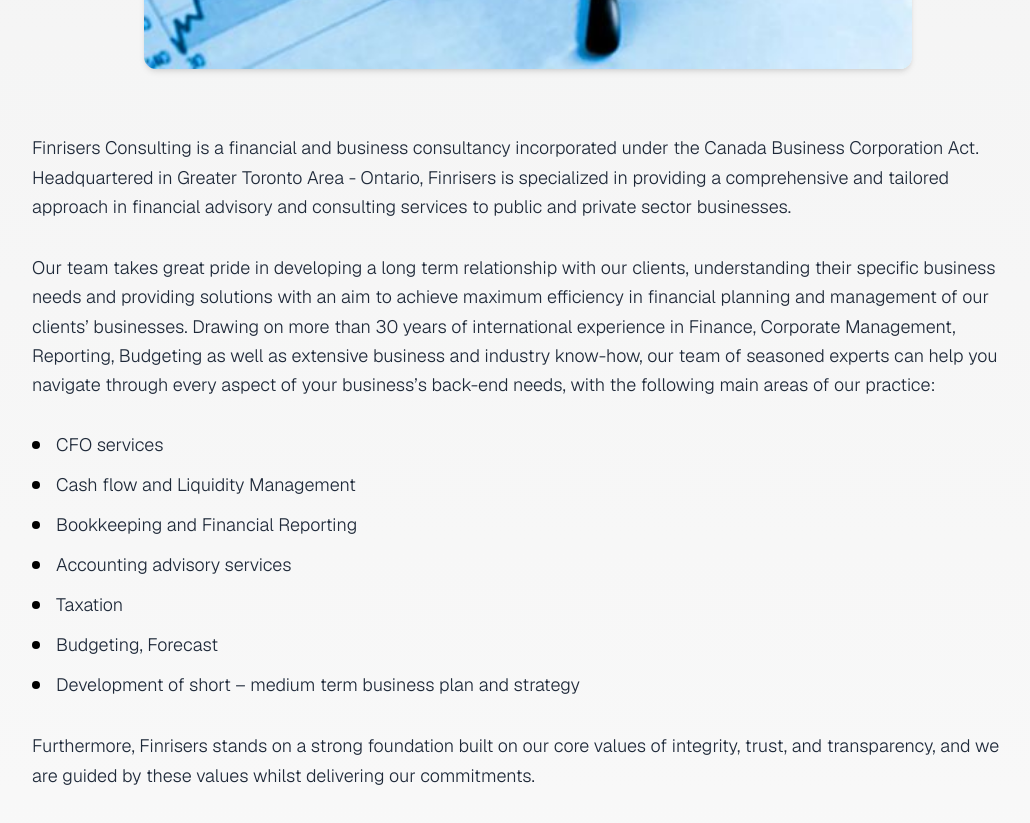
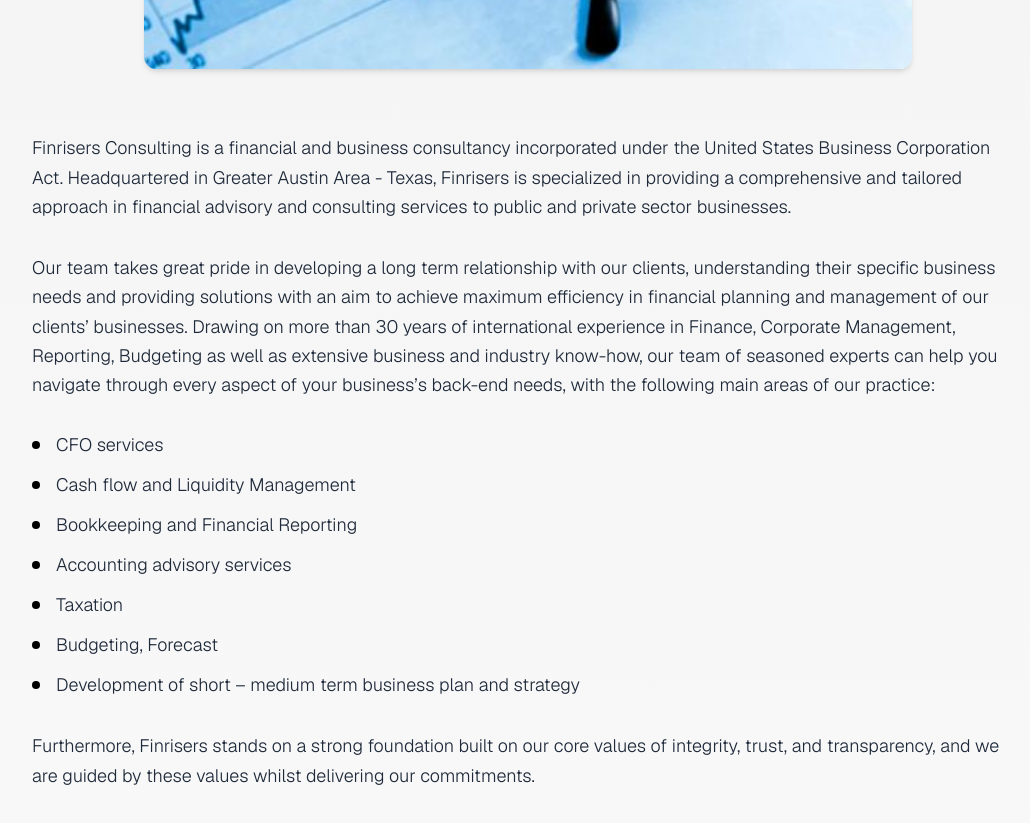
Before and after one commit to Finrisers-Finanical-Advisors/FFA, a Next.js app: page /about in a window 1280 px wide. Shown: the part 820-1643 px from the top of the page, without its empty margins (112-1142 px from the left). Built offline with nearby package versions, Linux system fonts and the light colour scheme.

Commit message:
Changed the Wbst Content

```diff
--- a/app/about/page.tsx
+++ b/app/about/page.tsx
@@ -113,7 +113,7 @@ export default function AboutPage() {
               viewport={{ once: true }}
             >
               <motion.p className="text-gray-800 text-lg leading-relaxed mb-8 font-light" variants={fadeInUp} custom={0.2}>
-                Finrisers Consulting is a financial and business consultancy incorporated under the Canada Business Corporation Act. Headquartered in Greater Toronto Area - Ontario, Finrisers is specialized in providing a comprehensive and tailored approach in financial advisory and consulting services to public and private sector businesses.
+                Finrisers Consulting is a financial and business consultancy incorporated under the United States Business Corporation Act. Headquartered in Greater Austin Area - Texas, Finrisers is specialized in providing a comprehensive and tailored approach in financial advisory and consulting services to public and private sector businesses.
               </motion.p>
 
               <motion.p className="text-gray-800 text-lg leading-relaxed mb-8 font-light" variants={fadeInUp} custom={0.4}>
--- a/components/locations-section.tsx
+++ b/components/locations-section.tsx
@@ -9,10 +9,10 @@
 //             {/* Service Areas */}
 //           </h2>
 //           <h3 className="text-xl md:text-2xl font-bold text-foreground">
-//             {/* Serving clients across Mississauga, Hamilton, Toronto, Markham, Vaughan, Brampton, Kitchener, Guelph, St. Catharines, Niagara Falls, Oakville, Burlington, Grimsby, Waterloo, and the surrounding areas. */}
+//             {/* Serving clients across Mississauga, Hamilton, Austin, Markham, Vaughan, Brampton, Kitchener, Guelph, St. Catharines, Niagara Falls, Oakville, Burlington, Grimsby, Waterloo, and the surrounding areas. */}
 //           </h3>
 //           <p className="text-muted-foreground text-lg leading-relaxed">
-//             {/* Finrisers Consulting proudly serves businesses throughout Southern Ontario with expert financial and business advisory services. */}
+//             {/* Finrisers Consulting proudly serves businesses throughout Southern Texas with expert financial and business advisory services. */}
 //           </p>
 //         </div>
 //       </div>
```
